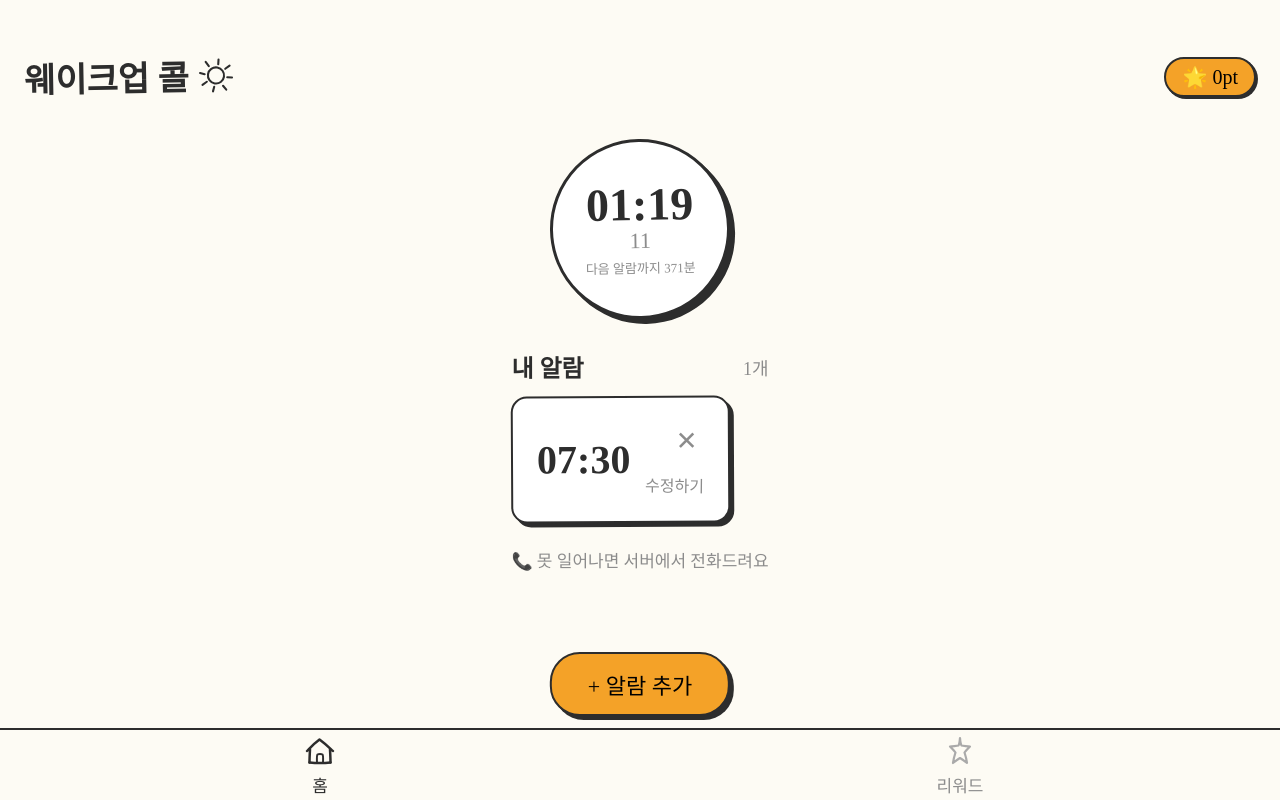
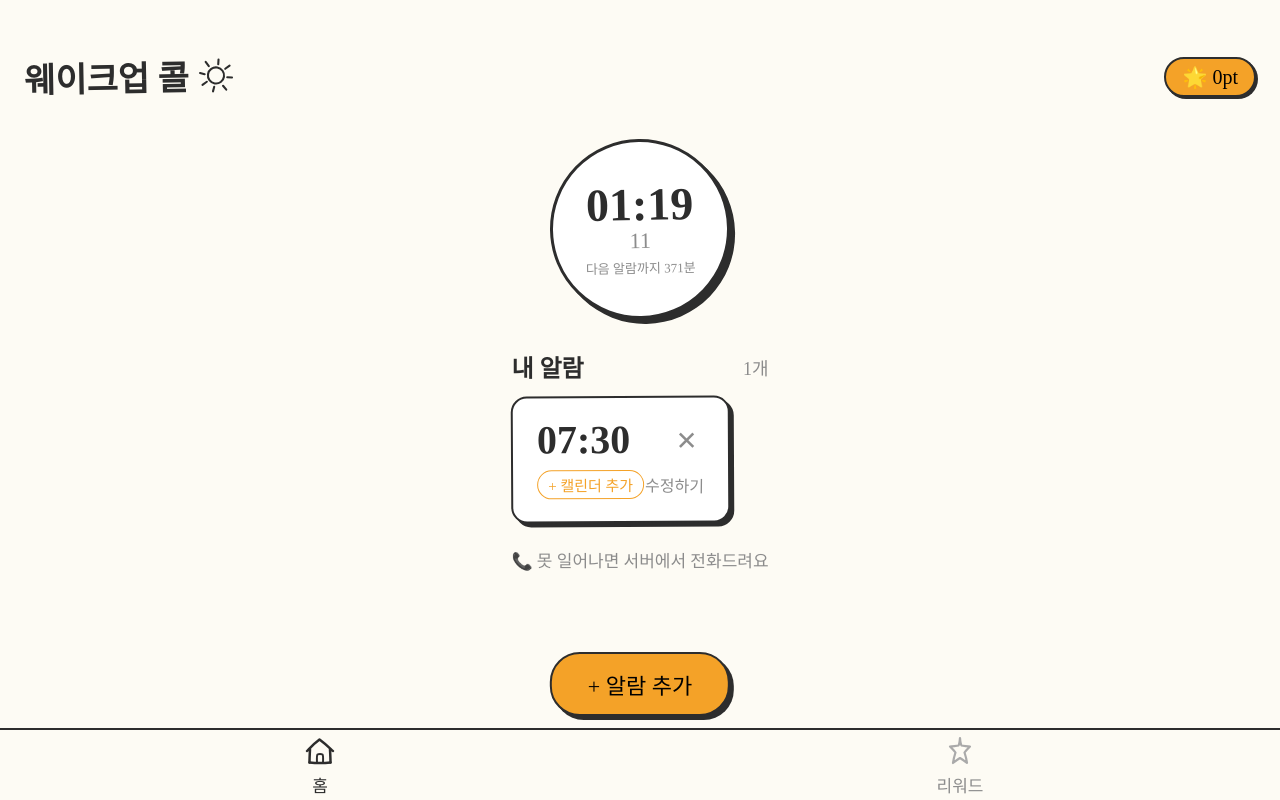
Before and after one commit to guhakim/WakeUp-Call, a React (Vite) app in the folder app/: page / in a window 1280 px wide. Both pictures are taken after a click on the button "나중에 설정하기". Built offline with nearby package versions, Linux system fonts and the light colour scheme; no server answers; a web font is replaced by a local one.

Commit message:
feat: 알람 카드에 캘린더 추가 버튼 — .ics 생성으로 iOS 네이티브 알람 연동

```diff
--- a/app/src/screens/Home.css
+++ b/app/src/screens/Home.css
@@ -186,6 +186,20 @@
   white-space: nowrap;
 }
 
+.alarm-cal-btn {
+  font-family: var(--font-main);
+  font-size: 15px;
+  color: var(--point-orange);
+  background: none;
+  border: 1.5px solid var(--point-orange);
+  border-radius: 20px;
+  padding: 3px 10px;
+  cursor: pointer;
+  white-space: nowrap;
+  align-self: flex-start;
+  margin-top: 4px;
+}
+
 .alarm-edit-hint {
   font-size: 16px;
   color: var(--ink-light);
--- a/app/src/screens/Home.jsx
+++ b/app/src/screens/Home.jsx
@@ -1,5 +1,6 @@
 import { useState, useCallback, useEffect } from 'react'
 import { useAlarmTimer } from '../hooks/useAlarmTimer'
+import { addToCalendar } from '../utils/icsGenerator'
 import BottomNav from '../components/BottomNav'
 import './Home.css'
 
@@ -129,6 +130,12 @@ export default function Home({ onNavigate, onAlarmFired, rewards }) {
                 <div className="alarm-item-left">
                   <div className="alarm-time">{fmt(a.hour)}:{fmt(a.minute)}</div>
                   {a.memo ? <div className="alarm-sublabel">{a.memo}</div> : null}
+                  <button
+                    className="alarm-cal-btn"
+                    onClick={(e) => { e.stopPropagation(); addToCalendar(a) }}
+                  >
+                    + 캘린더 추가
+                  </button>
                 </div>
                 <div className="alarm-item-right">
                   <button className="alarm-del" onClick={(e) => removeAlarm(a.id, e)}>✕</button>
--- /dev/null
+++ b/app/src/utils/icsGenerator.js
@@ -0,0 +1,56 @@
+const pad = (n) => String(n).padStart(2, '0')
+
+function fmtLocal(date) {
+  return (
+    `${date.getFullYear()}${pad(date.getMonth() + 1)}${pad(date.getDate())}` +
+    `T${pad(date.getHours())}${pad(date.getMinutes())}00`
+  )
+}
+
+export function addToCalendar(alarm) {
+  const { hour, minute, memo, id } = alarm
+
+  // 오늘 알람 시간 — 이미 지났으면 내일로
+  const alarmDate = new Date()
+  alarmDate.setHours(hour, minute, 0, 0)
+  if (alarmDate <= new Date()) {
+    alarmDate.setDate(alarmDate.getDate() + 1)
+  }
+
+  const endDate = new Date(alarmDate.getTime() + 5 * 60 * 1000) // 5분 뒤 종료
+  const title   = memo || `웨이크업 콜 ${pad(hour)}:${pad(minute)}`
+
+  const ics = [
+    'BEGIN:VCALENDAR',
+    'VERSION:2.0',
+    'PRODID:-//WakeUp Call//KR',
+    'CALSCALE:GREGORIAN',
+    'METHOD:PUBLISH',
+    'BEGIN:VEVENT',
+    `UID:wakeup-${id}-${Date.now()}@wakeupcall`,
+    `DTSTART:${fmtLocal(alarmDate)}`,
+    `DTEND:${fmtLocal(endDate)}`,
+    `SUMMARY:${title}`,
+    'RRULE:FREQ=DAILY',          // 매일 반복 (일반 알람처럼)
+    'BEGIN:VALARM',
+    'TRIGGER:-PT0M',             // 이벤트 시작 시 즉시 알람
+    'ACTION:AUDIO',
+    `DESCRIPTION:${title}`,
+    'END:VALARM',
+    'END:VEVENT',
+    'END:VCALENDAR',
+  ].join('\r\n')
+
+  const blob = new Blob([ics], { type: 'text/calendar;charset=utf-8' })
+  const url  = URL.createObjectURL(blob)
+
+  // iOS Safari: <a> 클릭 → MIME type 'text/calendar' 인식 → 캘린더 앱 연결
+  const a = document.createElement('a')
+  a.href     = url
+  a.download = `wakeup-${pad(hour)}${pad(minute)}.ics`
+  document.body.appendChild(a)
+  a.click()
+  document.body.removeChild(a)
+
+  setTimeout(() => URL.revokeObjectURL(url), 5000)
+}
```
